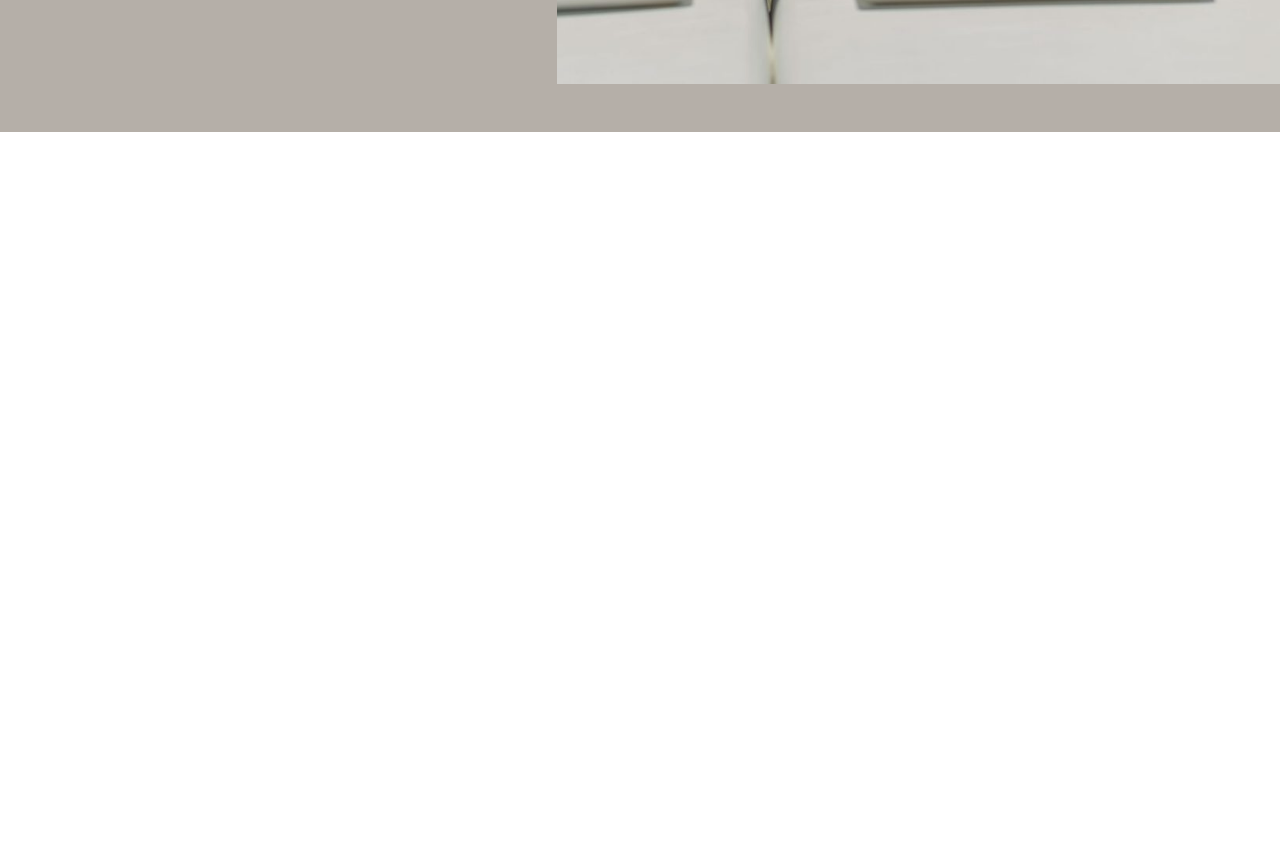
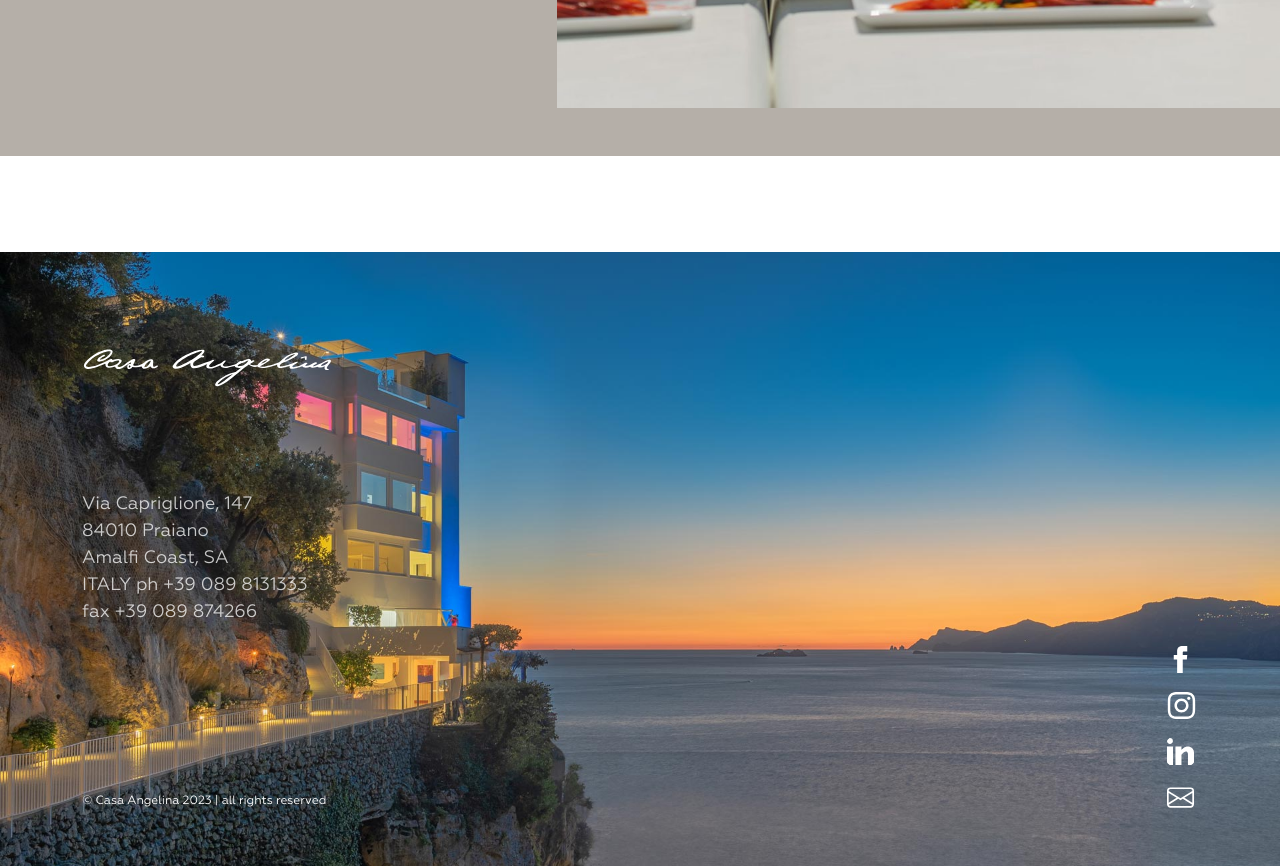
Before and after one commit to ajaydev5776/martin-new-web, a plain HTML site: page index.html in a window 1280 px wide. Shown: the part 5959-6825 px from the top of the page. Before the commit the page ends 6259 px from the top, so only its background shows below. Drawn offline with Linux system fonts and the light colour scheme; a script that the page names is missing.

Commit message:
footer design

```diff
--- a/assets/scss/_footer.scss
+++ b/assets/scss/_footer.scss
@@ -1,4 +1,24 @@
-
+.footer{
+    & .innerfluid {
+        background: url(../img/footer.jpg) no-repeat center;
+        background-size: cover;
+        & .logo {
+            height: 40px;
+            & img {
+                object-fit: contain;
+                filter: invert(1);
+            }
+        }
+        & .address {
+            font-size: 18px;
+            font-family: 'Geometria';
+        }
+        & .copyright {
+            font-size: 12px;
+            font-family: 'Geometria';
+        }
+    }
+}
 
 .sideIcon {
     & ul {
--- a/assets/scss/_navbar.scss
+++ b/assets/scss/_navbar.scss
@@ -86,6 +86,19 @@
         border: 2px solid $theme2;
         width: 35px;
         height: 35px;
+    }
+    &.footericon {
+        & .socialIcon {
+            & img {
+                filter: brightness(10);
+                transition: all ease-in-out 0.3s;
+            }
+            &:hover{
+                & img {
+                    opacity: 0.7;
+                }
+            }
+        }
     }
 }
 
--- a/index.html
+++ b/index.html
@@ -23,7 +23,7 @@
                 <span></span>
                 <span></span>
             </button>
-            <a class="navbar-brand mx-md-4 ms-2 d-flex pb-0" href="javascript:;"><img src="assets/img/logo.svg" class="h-100" alt=""></a>
+            <a class="navbar-brand mx-md-4 ms-2 d-flex pb-0" href="index.html"><img src="assets/img/logo.svg" class="h-100" alt=""></a>
             <div class="collapse navbar-collapse navtabs" id="navbarSupportedContent">
                 <ul class="navbar-nav me-auto mb-2 mb-lg-0 d-md-flex d-none">
                     <li class="nav-item"><a class="nav-link pe-4 fw-semibold text-dark opacity-50 active" aria-current="page" href="javascript:;"><span class="d-inline-flex position-relative">german</span></a> </li>
@@ -176,6 +176,7 @@
                     </div>
                 </div>
         </div>
+        </div>
     </div>
     <!-- * Gourmet section End -->
 
@@ -222,6 +223,40 @@
 
 
 
+    <!-- * Footer Start -->
+    <footer class="footer mt-5">
+        <div class="container-fluid innerfluid py-5 ">
+            <div class="container">
+                <div class="row">
+                    <div class="col-12 mb-5 py-5"><a href="javascript:;" class="logo d-inline-flex"><img src="assets/img/logo.svg"  class="h-100" alt="logo"></a></div>
+                    <div class="col-12">
+                        <address class="text-white address opacity-75">
+                            Via Capriglione, 147 <br>
+                            84010 Praiano <br>
+                            Amalfi Coast, SA <br>
+                            ITALY
+                            <a href="tel: +390898131333" class="text-decoration-none text-white">ph +39 089 8131333</a> <br>
+                            <a href="tel: +39089874266" class="text-decoration-none text-white">fax +39 089 874266</a>
+                        </address>
+                    </div>
+                    <div class="col-12">
+                        <div class="row align-items-end row-gap-4 mt-md-0 mt-4">
+                            <div class="col order-md-1 order-2 text-md-start text-center text-white"><div class="copyright pb-md-2">© Casa Angelina 2023 | all rights reserved</div></div>
+                            <div class="col-md-auto col-12 order-md-2 order-1">
+                                <ul class="list-unstyled d-flex flex-md-column align-items-center justify-content-center gap-2 footericon socialGroup m-0">
+                                    <li><a href="javascript:;" class="text-decoration-none socialIcon d-inline-flex border-0 p-1 rounded-circle overflow-hidden"><img src="assets/img/facebook.svg" alt=""></a></li>
+                                    <li><a href="javascript:;" class="text-decoration-none socialIcon d-inline-flex border-0 p-1 rounded-circle overflow-hidden"><img src="assets/img/insta.svg" alt=""></a></li>
+                                    <li><a href="javascript:;" class="text-decoration-none socialIcon d-inline-flex border-0 p-1 rounded-circle overflow-hidden"><img src="assets/img/Linkedin.svg" alt=""></a></li>
+                                    <li><a href="javascript:;" class="text-decoration-none socialIcon d-inline-flex border-0 p-1 rounded-circle overflow-hidden"><img src="assets/img/mail.svg" alt=""></a></li>
+                                </ul>
+                            </div>
+                        </div>
+                    </div>
+                </div>
+            </div>
+        </div>
+    </footer>
+    <!-- * Footer End -->
 
 
 
@@ -229,12 +264,7 @@
 
 
 
-    <!-- ! Nav Toggle Modal Start -->
-    <!-- <div class="toggleMenu vh-100 vw-100 position-absolute p-2 top-0 start-0 ">
-        <div class="innerfluid h-100 w-100 rounded-4">
 
-        </div> -->
-    </div>
 
     <!-- ! Nav Toggle Offcanvas start -->
     <!-- <button class="btn btn-primary" type="button" data-bs-toggle="offcanvas" data-bs-target="#staticBackdrop" aria-controls="staticBackdrop">
@@ -256,7 +286,7 @@
                             <div class="col-12"><div class="tabheading text-white">Hotel at a Glance</div></div>
                             <div class="col-12">
                                 <ul class="list-unstyled navs d-flex flex-column gap-2">
-                                    <li class="items"><a href="javascript:;" class="text-decoration-none itemlink rounded-pill px-3 position-relative d-flex align-items-center justify-content-between">concept <span class="d-inline-flex position-relative pe-1"><img src="assets/img/arrow-right.svg" class="h-100" alt=""></span></a></li>
+                                    <li class="items"><a href="services.html" class="text-decoration-none itemlink rounded-pill px-3 position-relative d-flex align-items-center justify-content-between">concept <span class="d-inline-flex position-relative pe-1"><img src="assets/img/arrow-right.svg" class="h-100" alt=""></span></a></li>
                                     <li class="items"><a href="javascript:;" class="text-decoration-none itemlink rounded-pill px-3 position-relative d-flex align-items-center justify-content-between">concept <span class="d-inline-flex position-relative pe-1"><img src="assets/img/arrow-right.svg" class="h-100" alt=""></span></a></li>
                                     <li class="items"><a href="javascript:;" class="text-decoration-none itemlink rounded-pill px-3 position-relative d-flex align-items-center justify-content-between">concept <span class="d-inline-flex position-relative pe-1"><img src="assets/img/arrow-right.svg" class="h-100" alt=""></span></a></li>
                                     <li class="items"><a href="javascript:;" class="text-decoration-none itemlink rounded-pill px-3 position-relative d-flex align-items-center justify-content-between">concept <span class="d-inline-flex position-relative pe-1"><img src="assets/img/arrow-right.svg" class="h-100" alt=""></span></a></li>
```
Also changed, not shown: services.html (+37 -2 lines), assets/css/style.min.css, 1 other file.
